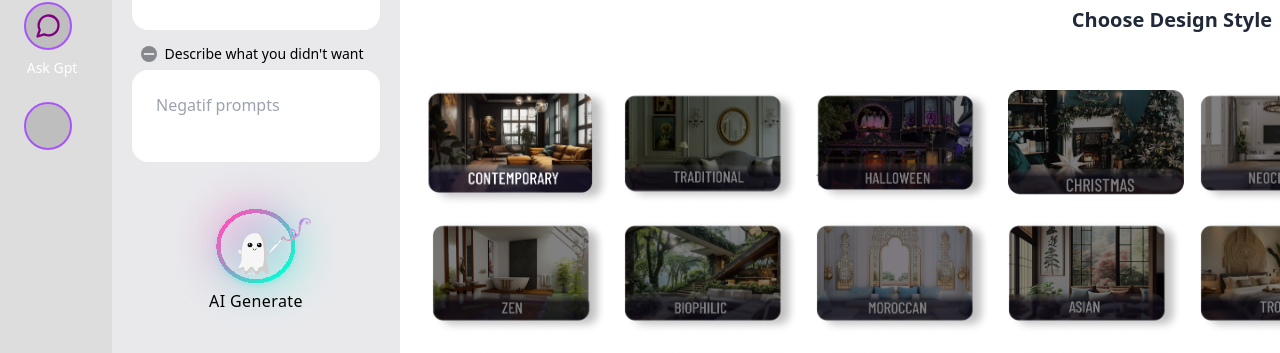
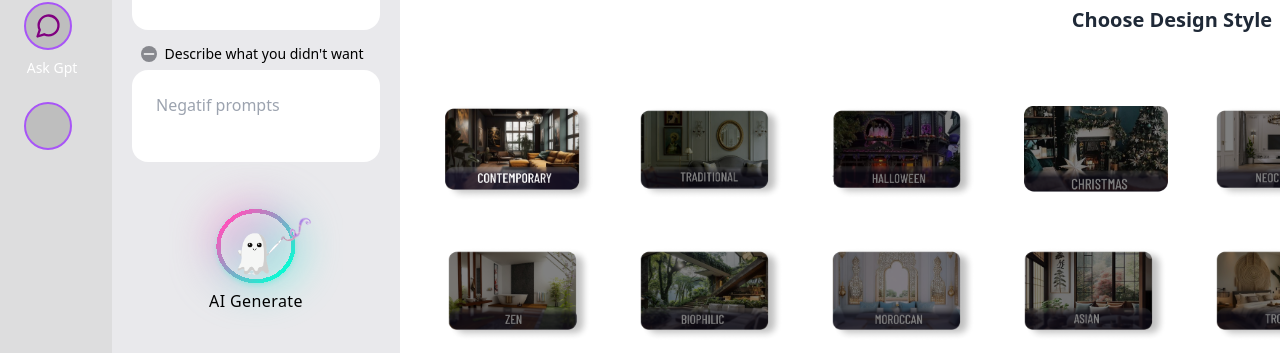
Before and after one commit to crimsondevs/Interior_design, a React (Vite) app: page / in a window 1280 px wide. Shown: the part 418-771 px from the top of the page. Built offline with nearby package versions, Linux system fonts and the light colour scheme; a web font is replaced by a local one.

Commit message:
Update image-gallery.tsx
changed to p4 size for the cards

```diff
--- a/src/components/Home/image-gallery.tsx
+++ b/src/components/Home/image-gallery.tsx
@@ -50,7 +50,7 @@ const ImageGallery: React.FC = () => {
       <h2 className="text-xl text-center ml-6 font-bold text-gray-800 mt-6">Choose Design Style</h2>
       <div className="flex flex-wrap mt-12 px-4">
         {imageData.map((image, index) => (
-          <div key={index} className="w-[15vw] p-2">
+          <div key={index} className="w-[15vw] p-4">
             <div
               className={`relative cursor-pointer ${selectedImage === index ? 'selected' : 'not-selected'}`}
               onClick={() => handleClick(index)}
```
